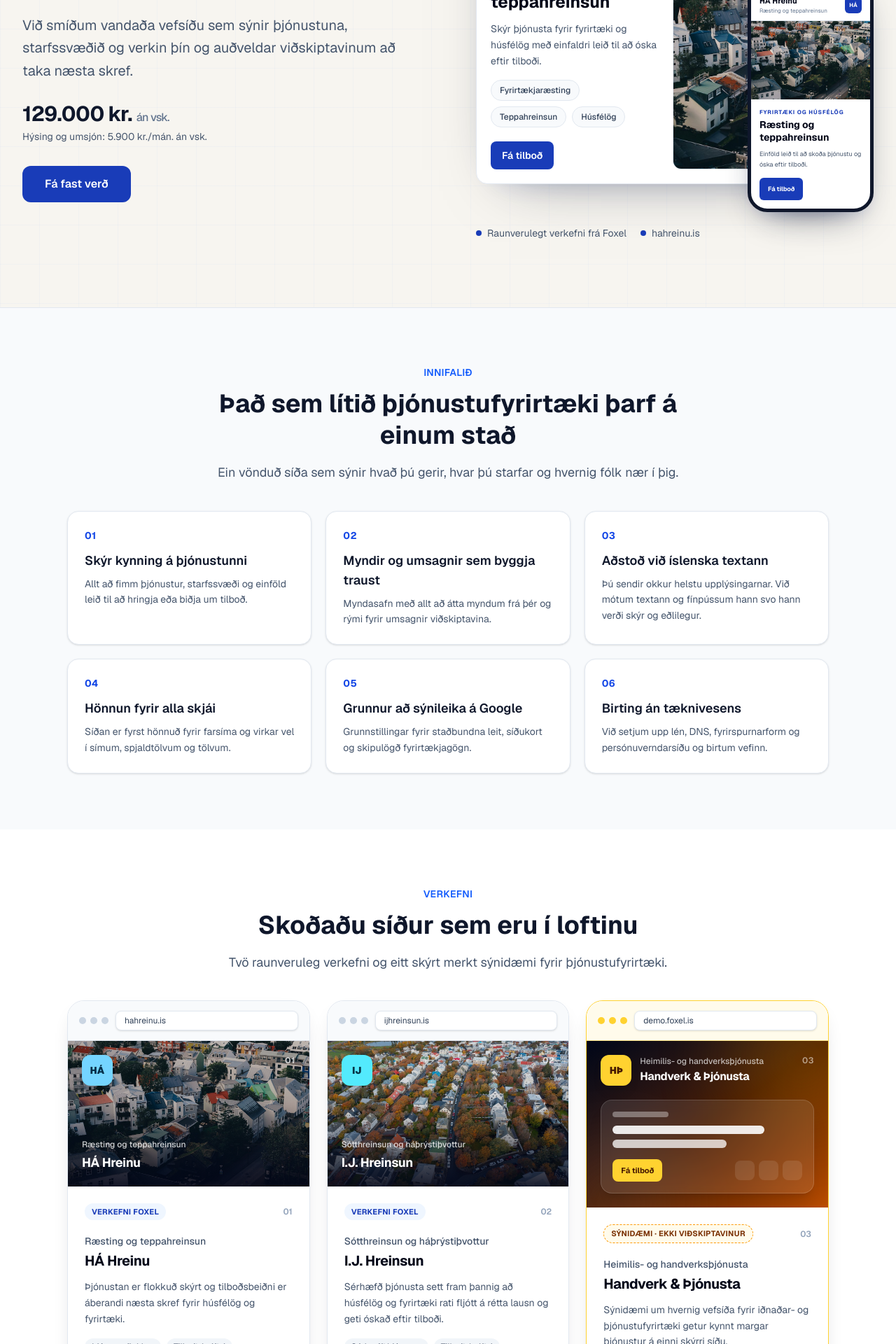
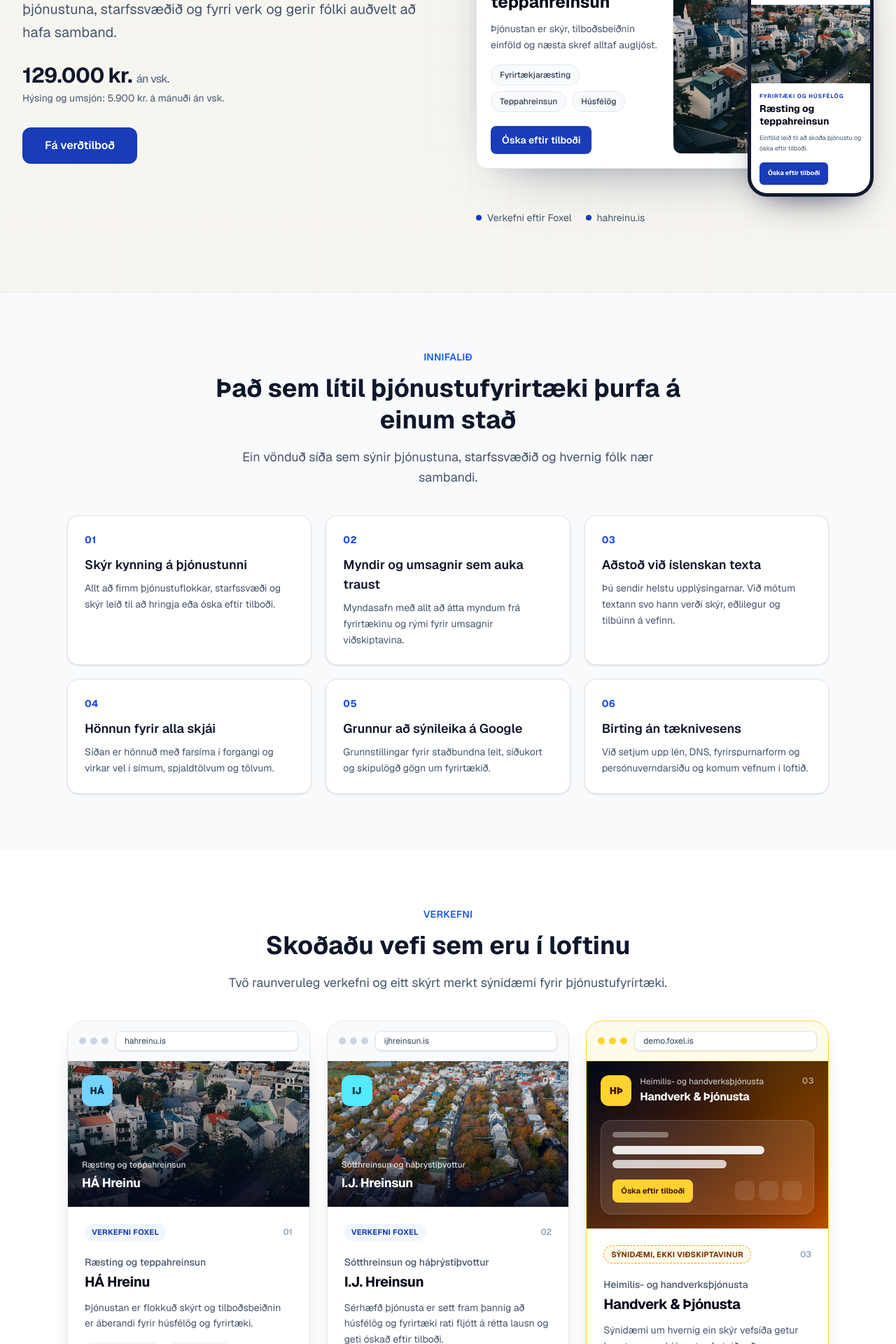
Before and after one commit to Dermir92/FoxelVeflausnir, a Next.js app: page / in a window 1280 px wide. Shown: the part 360-2280 px from the top of the page at 70% size. Built offline with nearby package versions, Linux system fonts and the light colour scheme; no server answers.

Commit message:
Polish Icelandic site copy

```diff
--- a/src/app/layout.tsx
+++ b/src/app/layout.tsx
@@ -10,10 +10,10 @@
 
 export const metadata: Metadata = {
   metadataBase: new URL(SITE_URL),
-  title: `${SITE_NAME} | Vefsíður fyrir iðnaðar- og þjónustufyrirtæki`,
+  title: `${SITE_NAME} | Vefsíður fyrir iðnað og þjónustu`,
   description: SITE_DESCRIPTION,
   openGraph: {
-    title: `${SITE_NAME} | Einfaldar vefsíður á föstu verði`,
+    title: `${SITE_NAME} | Skýrar vefsíður á föstu verði`,
     description: SITE_DESCRIPTION,
     siteName: SITE_NAME,
     locale: "is_IS",
@@ -29,7 +29,7 @@
   },
   twitter: {
     card: "summary",
-    title: `${SITE_NAME} | Einfaldar vefsíður á föstu verði`,
+    title: `${SITE_NAME} | Skýrar vefsíður á föstu verði`,
     description: SITE_DESCRIPTION,
     images: ["/logo.png"],
   },
--- a/src/components/ContactForm.tsx
+++ b/src/components/ContactForm.tsx
@@ -35,10 +35,10 @@
     if (!formData.email.trim()) {
       newErrors.email = "Netfang vantar";
     } else if (!EMAIL_PATTERN.test(formData.email)) {
-      newErrors.email = "Netfang lítur ekki rétt út";
+      newErrors.email = "Netfangið lítur ekki rétt út";
     }
     if (!formData.message.trim()) {
-      newErrors.message = "Segðu okkur stuttlega frá verkefninu";
+      newErrors.message = "Segðu okkur stuttlega frá verkefninu.";
     }
 
     setErrors(newErrors);
@@ -117,10 +117,10 @@
           </svg>
         </div>
         <h3 className="text-2xl font-bold text-slate-900">
-          Takk fyrir fyrirspurnina!
+          Takk fyrir fyrirspurnina.
         </h3>
         <p className="mx-auto mt-3 max-w-md text-base text-slate-600">
-          Við höfum móttekið skilaboðin og svörum eins fljótt og við getum.
+          Við höfum móttekið skilaboðin og svörum eins fljótt og auðið er.
         </p>
         <button
           type="button"
@@ -228,7 +228,7 @@
           htmlFor="message"
           className="mb-1.5 block text-sm font-medium text-slate-700"
         >
-          Segðu okkur stuttlega hvað þú gerir og hvað þig vantar{" "}
+          Segðu okkur stuttlega frá verkefninu{" "}
           <span className="text-red-700" aria-hidden="true">
             *
           </span>
@@ -240,7 +240,7 @@
           required
           value={formData.message}
           onChange={handleChange}
-          placeholder="T.d. „Ég er pípari á höfuðborgarsvæðinu og vil einfalda síðu sem sýnir þjónustuna og verkin mín.“"
+          placeholder="T.d. „Ég er pípari á höfuðborgarsvæðinu og vantar einfalda síðu sem kynnir þjónustuna og sýnir fyrri verk.“"
           aria-invalid={Boolean(errors.message)}
           aria-describedby={errors.message ? "message-error" : undefined}
           className={`${inputClass("message")} resize-y`}
@@ -267,7 +267,7 @@
 
       {formState === "error" ? (
         <p className="text-sm text-red-700" role="alert">
-          Ekki tókst að senda fyrirspurnina. Reyndu aftur, eða sendu okkur línu
+          Ekki tókst að senda fyrirspurnina. Prófaðu aftur eða sendu okkur línu
           á{" "}
           <a
             href={`mailto:${CONTACT_EMAIL}`}
@@ -284,7 +284,7 @@
         disabled={formState === "submitting"}
         className="flex min-h-12 w-full items-center justify-center rounded-xl bg-blue-700 px-6 py-3.5 font-semibold text-white transition-colors hover:bg-blue-800 disabled:cursor-not-allowed disabled:opacity-70 focus:outline-none focus-visible:ring-2 focus-visible:ring-blue-700 focus-visible:ring-offset-2"
       >
-        {formState === "submitting" ? "Sendum…" : "Fá fast verð"}
+        {formState === "submitting" ? "Sendi..." : "Fá verðtilboð"}
       </button>
 
       <p className="text-center text-xs leading-relaxed text-slate-600">
@@ -293,7 +293,7 @@
           href="/personuvernd"
           className="inline-flex min-h-11 items-center text-blue-700 underline-offset-2 hover:underline focus:outline-none focus-visible:ring-2 focus-visible:ring-blue-700"
         >
-          persónuverndarstefnu
+          persónuverndarstefnunni
         </a>
         .
       </p>
--- a/src/components/ContactSection.tsx
+++ b/src/components/ContactSection.tsx
@@ -11,8 +11,8 @@
           <div>
             <SectionHeading
               label="Hafðu samband"
-              title="Fáðu fast verð fyrir vefsíðuna"
-              subtitle="Sendu okkur nokkrar línur um fyrirtækið og hvað þig vantar. Við svörum og leggjum til næstu skref."
+              title="Fáðu verðtilboð í vefsíðuna"
+              subtitle="Sendu okkur nokkrar línur um fyrirtækið og verkefnið. Við svörum og leggjum til næstu skref."
               centered={false}
             />
             <div className="mt-8 space-y-5">
@@ -25,7 +25,7 @@
                 <div>
                   <h3 className="font-semibold text-slate-900 text-sm">Skýrt verð</h3>
                   <p className="mt-0.5 text-sm text-slate-600">
-                    Grunnpakkinn kostar 129.000 kr. án vsk. og umfangið liggur fyrir áður en vinna hefst.
+                    Grunnpakkinn kostar 129.000 kr. án vsk. og umfangið liggur fyrir áður en vinnan hefst.
                   </p>
                 </div>
               </div>
--- a/src/components/Footer.tsx
+++ b/src/components/Footer.tsx
@@ -26,8 +26,8 @@
               <span className="text-white font-semibold text-lg">Veflausnir</span>
             </div>
             <p className="max-w-sm text-sm leading-relaxed text-slate-400">
-              Við hönnum skýrar og traustvekjandi vefsíður fyrir lítil fyrirtæki
-              í iðnaði og þjónustu.
+              Við hönnum og setjum upp skýrar, traustvekjandi vefsíður fyrir
+              lítil fyrirtæki í iðnaði og þjónustu.
             </p>
           </div>
 
@@ -94,7 +94,7 @@
                 href="#samband"
                 className="inline-flex min-h-11 items-center justify-center rounded-lg bg-blue-600 px-5 py-2.5 text-sm font-semibold text-white transition-colors hover:bg-blue-500 focus:outline-none focus-visible:ring-2 focus-visible:ring-blue-400"
               >
-                Fá fast verð
+                Fá verðtilboð
               </a>
             </div>
           </div>
--- a/src/components/Header.tsx
+++ b/src/components/Header.tsx
@@ -48,7 +48,7 @@
               href="#samband"
               className="inline-flex min-h-11 items-center justify-center rounded-lg bg-blue-700 px-5 py-2.5 text-sm font-semibold text-white transition-colors hover:bg-blue-800 focus:outline-none focus-visible:ring-2 focus-visible:ring-blue-700 focus-visible:ring-offset-2 2xl:px-6 2xl:text-base"
             >
-              Fá fast verð
+              Fá verðtilboð
             </a>
           </div>
 
@@ -93,7 +93,7 @@
                 onClick={() => setMenuOpen(false)}
                 className="mx-3 mt-3 flex min-h-11 items-center justify-center rounded-lg bg-blue-700 px-5 py-2.5 text-center text-sm font-semibold text-white transition-colors hover:bg-blue-800"
               >
-                Fá fast verð
+                Fá verðtilboð
               </a>
             </div>
           </nav>
--- a/src/components/Hero.tsx
+++ b/src/components/Hero.tsx
@@ -2,9 +2,9 @@
 import hahreinuHero from "../../public/projects/hahreinu-hero.jpg";
 
 const highlights = [
-  "Tvö verkefni í loftinu",
-  "Tvær yfirferðir",
-  "7 til 10 virkir dagar",
+  "Tvö raunveruleg verkefni í loftinu",
+  "Tvær umferðir af breytingum",
+  "7-10 virkir dagar",
 ];
 
 const serviceItems = [
@@ -14,7 +14,7 @@
 ];
 
 const trustItems = [
-  "Raunverulegt verkefni frá Foxel",
+  "Verkefni eftir Foxel",
   "hahreinu.is",
 ];
 
@@ -28,9 +28,9 @@
   eyebrow: "Fyrirtæki og húsfélög",
   headline: "Ræsting og teppahreinsun",
   blurb:
-    "Skýr þjónusta fyrir fyrirtæki og húsfélög með einfaldri leið til að óska eftir tilboði.",
+    "Þjónustan er skýr, tilboðsbeiðnin einföld og næsta skref alltaf augljóst.",
   blurbShort: "Einföld leið til að skoða þjónustu og óska eftir tilboði.",
-  cta: "Fá tilboð",
+  cta: "Óska eftir tilboði",
 };
 
 // Sama gildi á báðum myndunum svo þær leysist í sama srcset-kandídat og
@@ -57,14 +57,14 @@
         <div className="flex flex-col items-center gap-8 lg:flex-row lg:gap-20 2xl:gap-28">
           <div className="flex-1 text-center lg:text-left">
             <p className="reveal reveal-1 text-sm font-bold uppercase tracking-[0.16em] text-blue-800">
-              Ein skýr lausn á föstu verði
+              Skýr vefsíða á föstu verði
             </p>
             <h1 className="reveal reveal-1 mt-3 text-3xl font-bold leading-tight tracking-tight text-slate-900 sm:text-5xl lg:text-[3.5rem] lg:leading-[1.05] 2xl:text-[4rem]">
-              Einföld vefsíða fyrir iðnaðar- og þjónustufyrirtæki
+              Vefsíða fyrir iðnaðar- og þjónustufyrirtæki
             </h1>
             <p className="reveal reveal-2 mx-auto mt-4 max-w-2xl text-base leading-relaxed text-slate-600 sm:mt-6 sm:text-xl lg:mx-0 2xl:text-[1.35rem]">
-              Við smíðum vandaða vefsíðu sem sýnir þjónustuna, starfssvæðið og
-              verkin þín og auðveldar viðskiptavinum að taka næsta skref.
+              Við hönnum og setjum upp vandaða vefsíðu sem kynnir þjónustuna,
+              starfssvæðið og fyrri verk og gerir fólki auðvelt að hafa samband.
             </p>
             <div className="reveal reveal-3 mt-5 flex flex-col items-center gap-1 sm:mt-7 lg:items-start">
               <p className="text-2xl font-bold tracking-tight text-slate-900 sm:text-3xl 2xl:text-[2rem]">
@@ -74,7 +74,7 @@
                 </span>
               </p>
               <p className="text-sm text-slate-600">
-                Hýsing og umsjón: 5.900 kr./mán. án vsk.
+                Hýsing og umsjón: 5.900 kr. á mánuði án vsk.
               </p>
             </div>
             <div className="reveal reveal-3 mt-6 flex justify-center sm:mt-8 lg:justify-start">
@@ -82,7 +82,7 @@
                 href="#samband"
                 className="inline-flex min-h-11 items-center justify-center rounded-xl bg-blue-800 px-8 py-3.5 text-base font-semibold text-white transition-colors hover:bg-blue-900 focus:outline-none focus-visible:ring-2 focus-visible:ring-blue-800 focus-visible:ring-offset-2 focus-visible:ring-offset-[#f7f5f0] 2xl:px-9 2xl:text-lg"
               >
-                Fá fast verð
+                Fá verðtilboð
               </a>
             </div>
             <ul className="reveal reveal-4 mt-8 hidden flex-wrap justify-center gap-x-5 gap-y-2 text-sm text-slate-600 sm:flex lg:justify-start 2xl:text-base">
@@ -128,7 +128,7 @@
                     </div>
                     <div className="hidden items-center gap-4 text-xs font-medium text-slate-500 sm:flex">
                       <span>Þjónusta</span>
-                      <span>Verk</span>
+                      <span>Verkefni</span>
                       <span>Samband</span>
                     </div>
                   </div>
--- a/src/components/PackagesSection.tsx
+++ b/src/components/PackagesSection.tsx
@@ -1,23 +1,23 @@
 import SectionHeading from "./SectionHeading";
 
 const packageFeatures = [
-  "Ein vefsíða með 5 til 7 köflum",
-  "Allt að fimm þjónustur",
-  "Starfssvæði og símanúmer sem hægt er að smella á",
-  "Myndasafn með allt að átta myndum frá þér",
-  "Umsagnir viðskiptavina",
-  "Sambands- og tilboðsform",
-  "Aðstoð við að skrifa og fínpússa íslenskan texta",
-  "Hönnun sem miðar fyrst við farsíma",
-  "Grunnstillingar fyrir staðbundna leit, síðukort og skipulögð fyrirtækjagögn",
-  "Uppsetning á léni og DNS",
-  "Persónuverndarsíða fyrir fyrirspurnarformið",
-  "Tvær yfirferðir með breytingum",
-  "Birting innan 7 til 10 virkra daga eftir að efni berst",
+  "Ein vefsíða með 5-7 köflum",
+  "Allt að fimm þjónustuflokkar",
+  "Starfssvæði og smellanlegt símanúmer",
+  "Myndasafn með allt að átta myndum frá fyrirtækinu",
+  "Umsagnir frá viðskiptavinum",
+  "Sambandsform og tilboðsbeiðnir",
+  "Aðstoð við að skrifa og yfirfara íslenskan texta",
+  "Hönnun með farsíma í forgangi",
+  "Grunnstillingar fyrir staðbundna leit, síðukort og skipulögð gögn um fyrirtækið",
+  "Uppsetning léns og DNS",
+  "Persónuverndarsíða vegna fyrirspurnarforms",
+  "Tvær umferðir af breytingum",
+  "Birting innan 7-10 virkra daga eftir að efni berst",
 ];
 
 const managementFeatures = [
-  "Hýsing",
+  "Hýsing vefsins",
   "Tæknilegt viðhald",
   "Öryggisuppfærslur",
   "Grunnvöktun á aðgengi vefsins og virkni formsins",
@@ -25,10 +25,10 @@
 ];
 
 const addOns = [
-  { title: "Auka þjónustusíða", price: "25.000 kr." },
+  { title: "Aukasíða fyrir þjónustu", price: "25.000 kr." },
   { title: "Ensk útgáfa", price: "39.000 kr." },
-  { title: "Uppsetning á Google Business Profile", price: "29.000 kr." },
-  { title: "Auka yfirferð", price: "15.000 kr." },
+  { title: "Uppsetning Google Business Profile", price: "29.000 kr." },
+  { title: "Viðbótaryfirferð", price: "15.000 kr." },
 ];
 
 function CheckIcon() {
@@ -57,7 +57,7 @@
         <SectionHeading
           label="Pakkinn"
           title="Einföld vefsíða á föstu verði"
-          subtitle="Skýrt umfang fyrir lítil iðnaðar- og þjónustufyrirtæki. Eitt verð og enginn falinn stofnkostnaður."
+          subtitle="Skýrt umfang fyrir lítil iðnaðar- og þjónustufyrirtæki. Fast verð og enginn falinn stofnkostnaður."
         />
 
         <div className="mt-10 overflow-hidden rounded-3xl border border-slate-200 bg-white shadow-xl shadow-slate-200/60">
@@ -69,7 +69,7 @@
                     Einföld fyrirtækjasíða
                   </p>
                   <h3 className="mt-2 text-2xl font-bold text-slate-900 sm:text-3xl">
-                    Allt sem þarf til að byrja
+                    Allt sem þarf til að komast í loftið
                   </h3>
                 </div>
                 <div className="sm:text-right">
@@ -136,7 +136,7 @@
                 href="#samband"
                 className="mt-8 inline-flex min-h-11 w-full items-center justify-center rounded-xl bg-blue-600 px-6 py-3.5 font-semibold text-white transition-colors hover:bg-blue-500 focus:outline-none focus-visible:ring-2 focus-visible:ring-blue-300 focus-visible:ring-offset-2 focus-visible:ring-offset-slate-900"
               >
-                Fá fast verð
+                Fá verðtilboð
               </a>
             </aside>
           </div>
@@ -147,7 +147,7 @@
             <div>
               <h3 className="text-xl font-bold text-slate-900">Viðbætur</h3>
               <p className="mt-1 text-sm text-slate-600">
-                Fyrir skýrt afmarkaðar viðbætur við grunnpakkann.
+                Fyrir afmarkaðar viðbætur við grunnpakkann.
               </p>
             </div>
             <p className="text-sm text-slate-600">Öll verð eru án vsk.</p>
--- a/src/components/PortfolioSection.tsx
+++ b/src/components/PortfolioSection.tsx
@@ -31,11 +31,11 @@
     trade: "Ræsting og teppahreinsun",
     name: "HÁ Hreinu",
     description:
-      "Þjónustan er flokkuð skýrt og tilboðsbeiðni er áberandi næsta skref fyrir húsfélög og fyrirtæki.",
+      "Þjónustan er flokkuð skýrt og tilboðsbeiðnin er áberandi fyrir húsfélög og fyrirtæki.",
     tags: ["Þjónustuflokkar", "Tilboðsbeiðni", "Opnunartími"],
     href: "https://hahreinu.is",
     domain: "hahreinu.is",
-    footnote: "Raunverulegt viðskiptaverkefni.",
+    footnote: "Raunverulegt verkefni fyrir viðskiptavin.",
     image: {
       src: "/projects/hahreinu-hero.jpg",
       alt: "Íslenskt íbúðarhverfi, mynd af vef HÁ Hreinu",
@@ -52,11 +52,11 @@
     trade: "Sótthreinsun og háþrýstiþvottur",
     name: "I.J. Hreinsun",
     description:
-      "Sérhæfð þjónusta sett fram þannig að húsfélög og fyrirtæki rati fljótt á rétta lausn og geti óskað eftir tilboði.",
+      "Sérhæfð þjónusta er sett fram þannig að húsfélög og fyrirtæki rati fljótt á rétta lausn og geti óskað eftir tilboði.",
     tags: ["Sérhæfð þjónusta", "Tilboðsbeiðni", "Systursíða"],
     href: "https://ijhreinsun.is",
     domain: "ijhreinsun.is",
-    footnote: "Raunverulegt viðskiptaverkefni.",
+    footnote: "Raunverulegt verkefni fyrir viðskiptavin.",
     image: {
       src: "/projects/ijhreinsun-hero.jpg",
       alt: "Reykjavík úr lofti, mynd af vef I.J. Hreinsunar",
@@ -68,12 +68,12 @@
   {
     number: "03",
     kind: "demo",
-    badge: "Sýnidæmi · ekki viðskiptavinur",
+    badge: "Sýnidæmi, ekki viðskiptavinur",
     initials: "HÞ",
     trade: "Heimilis- og handverksþjónusta",
     name: "Handverk & Þjónusta",
     description:
-      "Sýnidæmi um hvernig vefsíða fyrir iðnaðar- og þjónustufyrirtæki getur kynnt margar þjónustur á einni skýrri síðu.",
+      "Sýnidæmi um hvernig ein skýr vefsíða getur kynnt margar þjónustur fyrir iðnaðar- og þjónustufyrirtæki.",
     tags: ["Margar þjónustur", "Starfssvæði", "Samband"],
     href: "https://demo.foxel.is",
     domain: "demo.foxel.is",
@@ -90,7 +90,7 @@
       <div className="mx-auto max-w-6xl px-4 sm:px-6 lg:px-8">
         <SectionHeading
           label="Verkefni"
-          title="Skoðaðu síður sem eru í loftinu"
+          title="Skoðaðu vefi sem eru í loftinu"
           subtitle="Tvö raunveruleg verkefni og eitt skýrt merkt sýnidæmi fyrir þjónustufyrirtæki."
         />
         <div className="mt-10 grid grid-cols-1 gap-6 md:grid-cols-2 lg:grid-cols-3">
@@ -198,7 +198,7 @@
                         <span
                           className={`rounded-lg px-3 py-2 text-[11px] font-bold ${project.accentClass}`}
                         >
-                          Fá tilboð
+                          Óska eftir tilboði
                         </span>
                         <div className="flex gap-1.5">
                           <span className="h-7 w-7 rounded-lg bg-white/10" />
--- a/src/components/ProcessSection.tsx
+++ b/src/components/ProcessSection.tsx
@@ -3,19 +3,19 @@
 
 const steps = [
   {
-    title: "Segðu okkur frá fyrirtækinu",
+    title: "Segðu okkur frá rekstrinum",
     description:
-      "Sendu okkur stuttar upplýsingar um þjónustuna, starfssvæðið og það sem vefsíðan á að hjálpa þér með.",
+      "Sendu stuttar upplýsingar um þjónustuna, starfssvæðið og markmiðið með vefsíðunni.",
   },
   {
-    title: "Við söfnum efninu og smíðum síðuna",
+    title: "Við tökum saman efnið og setjum síðuna upp",
     description:
-      "Við hjálpum með texta og myndaval, hönnum síðuna og sendum þér drög. Tvær yfirferðir með breytingum eru innifaldar.",
+      "Við hjálpum með texta og myndaval, hönnum síðuna og sendum þér drög. Tvær umferðir af breytingum eru innifaldar.",
   },
   {
-    title: "Við birtum og sjáum um tæknina",
+    title: "Við komum síðunni í loftið og sjáum um tæknina",
     description:
-      "Síðan fer yfirleitt í loftið innan 7 til 10 virkra daga eftir að efnið berst. Eftir það sjáum við um hýsingu, viðhald og grunnvöktun.",
+      "Vefurinn fer yfirleitt í loftið innan 7-10 virkra daga eftir að efnið berst. Eftir birtingu sjáum við um hýsingu, viðhald og grunnvöktun.",
   },
 ];
 
@@ -26,8 +26,8 @@
         <div className="max-w-2xl">
           <SectionHeading
             label="Ferlið"
-            title="Þrjú skref að tilbúinni vefsíðu"
-            subtitle="Frá fyrstu skilaboðum til tilbúinnar vefsíðu."
+            title="Þrjú skref að birtri vefsíðu"
+            subtitle="Frá fyrstu línu til vefsíðu í loftinu."
             centered={false}
           />
           <div className="mt-10 space-y-0">
@@ -45,7 +45,7 @@
             href="#samband"
             className="inline-flex min-h-11 items-center justify-center rounded-xl bg-blue-700 px-7 py-3.5 font-semibold text-white transition-colors hover:bg-blue-800 focus:outline-none focus-visible:ring-2 focus-visible:ring-blue-700 focus-visible:ring-offset-2"
           >
-            Fá fast verð
+            Fá verðtilboð
           </a>
         </div>
       </div>
--- a/src/components/SolutionSection.tsx
+++ b/src/components/SolutionSection.tsx
@@ -4,32 +4,32 @@
   {
     number: "01",
     title: "Skýr kynning á þjónustunni",
-    text: "Allt að fimm þjónustur, starfssvæði og einföld leið til að hringja eða biðja um tilboð.",
+    text: "Allt að fimm þjónustuflokkar, starfssvæði og skýr leið til að hringja eða óska eftir tilboði.",
   },
   {
     number: "02",
-    title: "Myndir og umsagnir sem byggja traust",
-    text: "Myndasafn með allt að átta myndum frá þér og rými fyrir umsagnir viðskiptavina.",
+    title: "Myndir og umsagnir sem auka traust",
+    text: "Myndasafn með allt að átta myndum frá fyrirtækinu og rými fyrir umsagnir viðskiptavina.",
   },
   {
     number: "03",
-    title: "Aðstoð við íslenska textann",
-    text: "Þú sendir okkur helstu upplýsingarnar. Við mótum textann og fínpússum hann svo hann verði skýr og eðlilegur.",
+    title: "Aðstoð við íslenskan texta",
+    text: "Þú sendir helstu upplýsingarnar. Við mótum textann svo hann verði skýr, eðlilegur og tilbúinn á vefinn.",
   },
   {
     number: "04",
     title: "Hönnun fyrir alla skjái",
-    text: "Síðan er fyrst hönnuð fyrir farsíma og virkar vel í símum, spjaldtölvum og tölvum.",
+    text: "Síðan er hönnuð með farsíma í forgangi og virkar vel í símum, spjaldtölvum og tölvum.",
   },
   {
     number: "05",
     title: "Grunnur að sýnileika á Google",
-    text: "Grunnstillingar fyrir staðbundna leit, síðukort og skipulögð fyrirtækjagögn.",
+    text: "Grunnstillingar fyrir staðbundna leit, síðukort og skipulögð gögn um fyrirtækið.",
   },
   {
     number: "06",
     title: "Birting án tæknivesens",
-    text: "Við setjum upp lén, DNS, fyrirspurnarform og persónuverndarsíðu og birtum vefinn.",
+    text: "Við setjum upp lén, DNS, fyrirspurnarform og persónuverndarsíðu og komum vefnum í loftið.",
   },
 ];
 
@@ -39,8 +39,8 @@
       <div className="mx-auto max-w-6xl px-4 sm:px-6 lg:px-8">
         <SectionHeading
           label="Innifalið"
-          title="Það sem lítið þjónustufyrirtæki þarf á einum stað"
-          subtitle="Ein vönduð síða sem sýnir hvað þú gerir, hvar þú starfar og hvernig fólk nær í þig."
+          title="Það sem lítil þjónustufyrirtæki þurfa á einum stað"
+          subtitle="Ein vönduð síða sem sýnir þjónustuna, starfssvæðið og hvernig fólk nær sambandi."
         />
 
         <div className="mt-10 grid grid-cols-1 gap-5 sm:grid-cols-2 lg:grid-cols-3">
--- a/src/lib/site.ts
+++ b/src/lib/site.ts
@@ -22,4 +22,4 @@
 export const SITE_NAME = "Foxel Veflausnir";
 
 export const SITE_DESCRIPTION =
-  "Einfaldar vefsíður á föstu verði fyrir íslensk iðnaðar- og þjónustufyrirtæki.";
+  "Skýrar vefsíður á föstu verði fyrir íslensk iðnaðar- og þjónustufyrirtæki.";
```
Also changed, not shown: src/components/FAQSection.tsx (+6 -6 lines).
